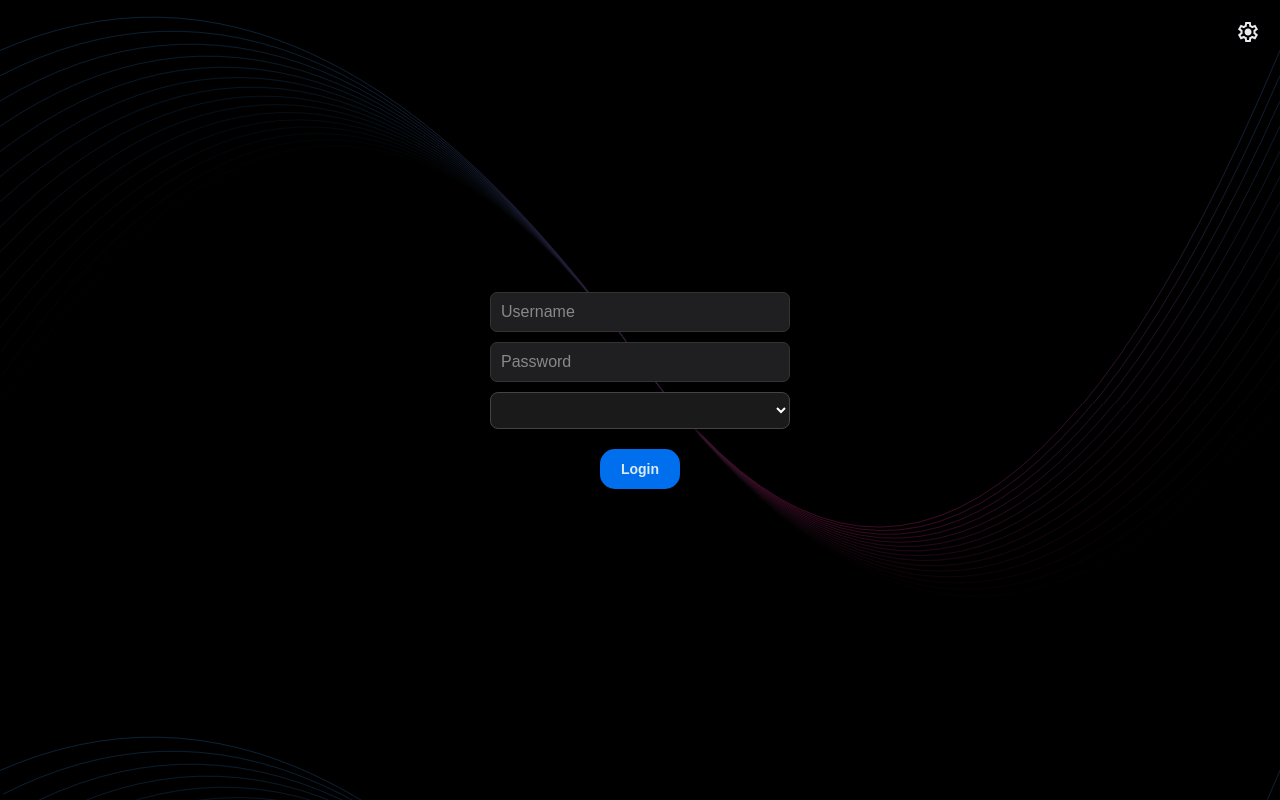
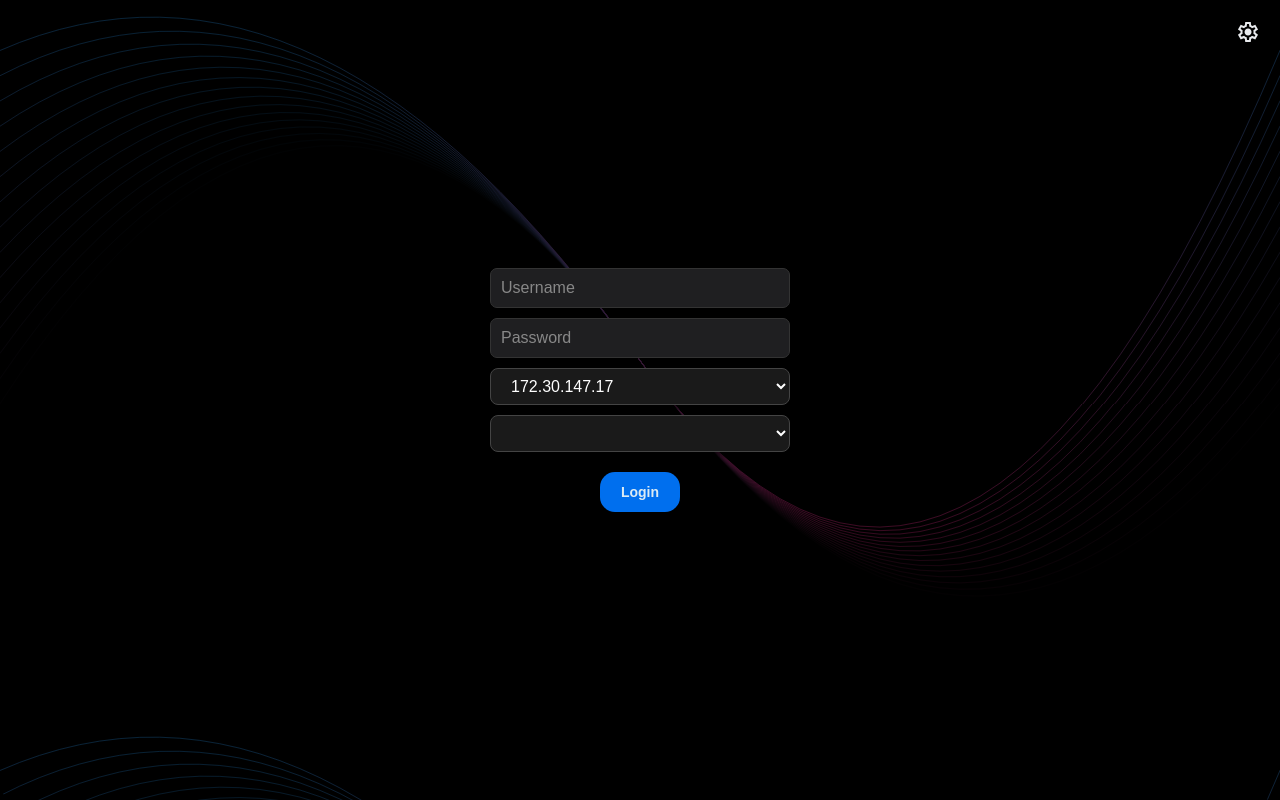
Before and after one commit to cesarujos2/bot-belltech, a React (Vite) app: page / in a window 1280 px wide. Both pictures are taken after a click on the element 1248 px from the left and 35 px from the top of the page. Built offline with nearby package versions, Linux system fonts and the light colour scheme.

Commit message:
Se implementa selector de HOST AVAYA

```diff
--- a/package.json
+++ b/package.json
@@ -1,6 +1,6 @@
 {
   "name": "bot-belltech",
-  "version": "1.0.1",
+  "version": "1.1.1",
   "description": "An Electron application with React and TypeScript",
   "main": "./out/main/index.js",
   "author": "example.com",
--- a/src/main/handlers/avayaHandler.ts
+++ b/src/main/handlers/avayaHandler.ts
@@ -8,7 +8,8 @@ export const avaya = new AvayaServices(import.meta.env.MAIN_VITE_URL)
 export function avayaHandler() {
   return [
     function login() {
-      ipcMain.handle('login', async (_event, username, password) => {
+      ipcMain.handle('login', async (_event, username, password, baseURL) => {
+        avaya.setNewBaseURL(baseURL)
         const response = await avaya.login(username, password)
         if(!response.success) logErrorToFile(response.error ?? "Datos del ID correctos - No presenta URL para descarga")
         return response
--- a/src/preload/index.d.ts
+++ b/src/preload/index.d.ts
@@ -7,7 +7,7 @@ declare global {
     electron: ElectronAPI
     api: {
       getUniqueUnreviewedInteraction: () => Promise<DBResponse>
-      login: (username: string, password: string) => Promise<{ success: boolean; error?: string }>
+      login: (username: string, password: string, baseURL: string) => Promise<{ success: boolean; error?: string }>
       saveWAV: (id: string) => Promise<{ success: boolean; error?: string }>
       updateInteractionStatus: (id: string, status: Status, description: string) => Promise<DBResponse>
       auth: (password: string) => Promise<boolean>
--- a/src/preload/index.ts
+++ b/src/preload/index.ts
@@ -9,8 +9,8 @@ const api = {
   async saveWAV(id: string) {
     return await ipcRenderer.invoke('save-wav', id)
   },
-  async login(username: string, password: string) {
-    return await ipcRenderer.invoke('login', username, password)
+  async login(username: string, password: string, baseURL: string) {
+    return await ipcRenderer.invoke('login', username, password, baseURL)
   },
   async updateInteractionStatus(id: string, status: number, description: string) {
     return await ipcRenderer.invoke('update-interaction-status', id, status, description)
--- a/src/renderer/src/App.tsx
+++ b/src/renderer/src/App.tsx
@@ -12,7 +12,8 @@ function App(): JSX.Element {
   const [lines, setLines] = useState<Array<string>>([])
   const isCancelled = useRef(false);
   const [drives, setDrives] = useState<Array<string>>([])
-  const [selectedDrive, setSelectedDrive] = useState<string | null>(null)
+  const [config, setConfig] = useState<{ username: string, password: string, drive: string, baseURL: string } | null>(null)
+  const LIST_URL_AVAYA = ["172.30.147.17", "172.30.147.18"]
 
   const handleState = async () => {
     if (state) {
@@ -50,16 +51,18 @@ function App(): JSX.Element {
     event.preventDefault()
     setLoading(true)
     const formData = new FormData(event.currentTarget)
-    const formObject = Object.fromEntries(formData) as { username: string, password: string, drive: string };
+    const formObject = Object.fromEntries(formData) as { username: string, password: string, drive: string, baseURL: string };
 
     if (formObject.username && formObject.password && formObject.drive) {
       try {
-        const response = await window.api.login(formObject.username, formObject.password);
+        const urlSelected = "https://" + formObject.baseURL + "/webapp"
+        const response = await window.api.login(formObject.username, formObject.password, urlSelected);
         if (response.success) {
-          const responseDrive = await window.api.setDrive(formObject.drive)
-          setSelectedDrive(responseDrive.message)
+          await window.api.setDrive(formObject.drive)
+          setConfig(formObject);
+
         } else {
-          setSelectedDrive(null)
+          setConfig(null);
         }
         setLogged(response);
       } catch (error) {
@@ -122,10 +125,13 @@ function App(): JSX.Element {
             {logged.error}
           </div>
         )}
-        {selectedDrive && (
-          <div className="action" style={{ fontWeight: "600" }}>
-            {selectedDrive}
-          </div>
+        {config && (
+          <>
+            <div className="action" style={{ fontWeight: "600" }}>
+             {`${config.baseURL}/DRIVE: ${config.drive}/${config.username} `}
+            </div>
+          </>
+
         )}
         {showConfig && (
           <div className="config">
@@ -133,6 +139,36 @@ function App(): JSX.Element {
               <div style={{ display: "flex", flexDirection: "column", gap: "10px" }}>
                 <input type="text" placeholder="Username" name="username" required />
                 <input type="password" placeholder="Password" name="password" required />
+                <select
+                  name="baseURL"
+                  id="baseURL"
+                  style={{
+                    width: '100%',
+                    padding: '8px 16px',
+                    border: '1px solid #444',
+                    borderRadius: '8px',
+                    backgroundColor: '#1a1a1a',
+                    boxShadow: '0px 4px 6px rgba(0, 0, 0, 0.6)',
+                    color: '#fff',
+                    fontSize: '16px',
+                    transition: 'border 0.2s ease-in-out, box-shadow 0.2s ease-in-out',
+                    outline: 'none',
+                  }}
+                  onFocus={(e) => {
+                    e.target.style.border = '1px solid #0070f3';
+                    e.target.style.boxShadow = '0px 0px 0px 4px rgba(0, 112, 243, 0.2)';
+                  }}
+                  onBlur={(e) => {
+                    e.target.style.border = '1px solid #444';
+                    e.target.style.boxShadow = '0px 4px 6px rgba(0, 0, 0, 0.6)';
+                  }}
+                >
+                  {LIST_URL_AVAYA.map((x) => (
+                    <option key={x} value={x} style={{ color: '#fff', backgroundColor: '#333' }}>
+                      {x}
+                    </option>
+                  ))}
+                </select>
                 <select
                   name="drive"
                   id="drive"
```
Also changed, not shown: src/main/services/avaya.ts (+11 -0 lines).
